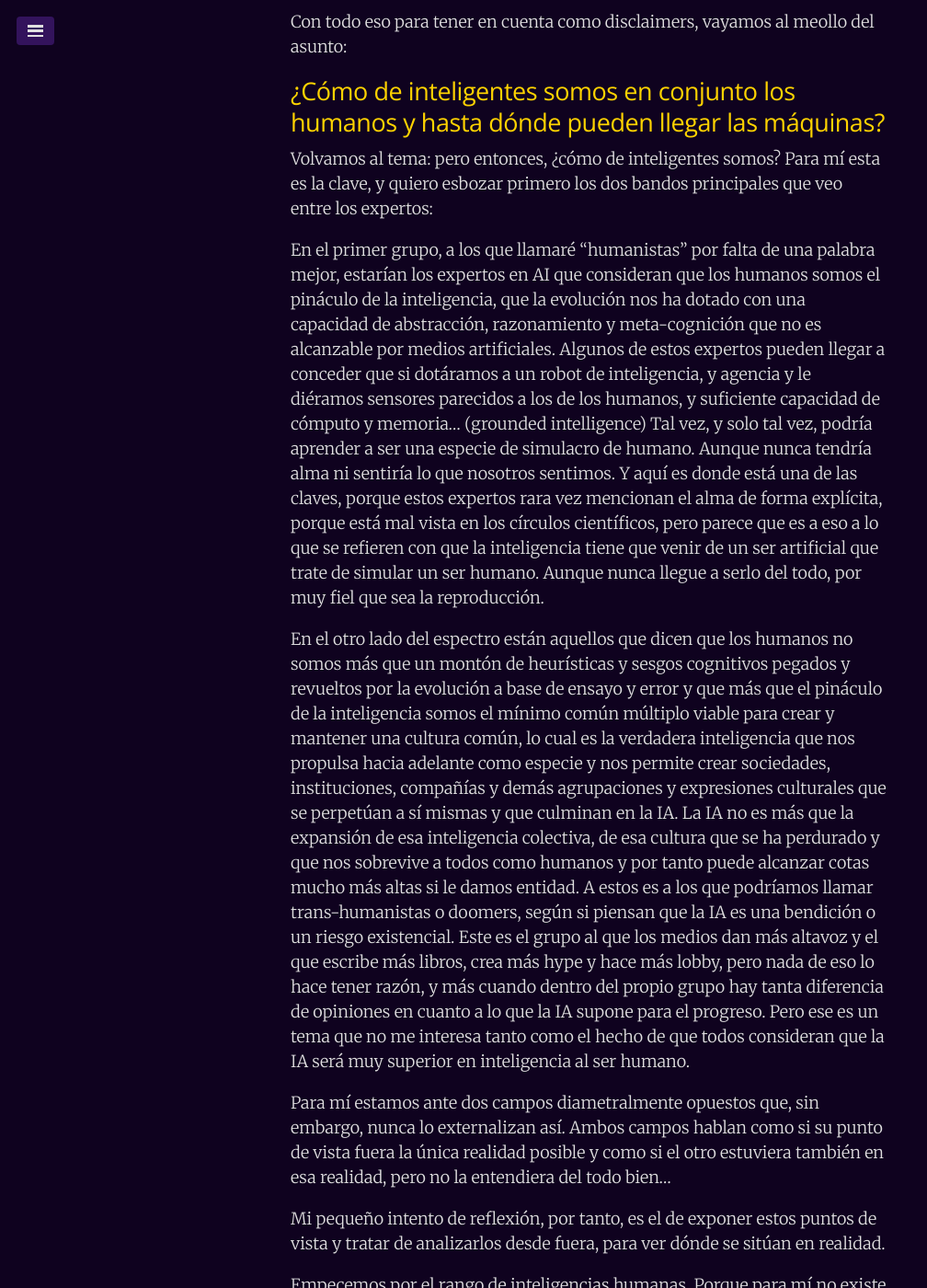
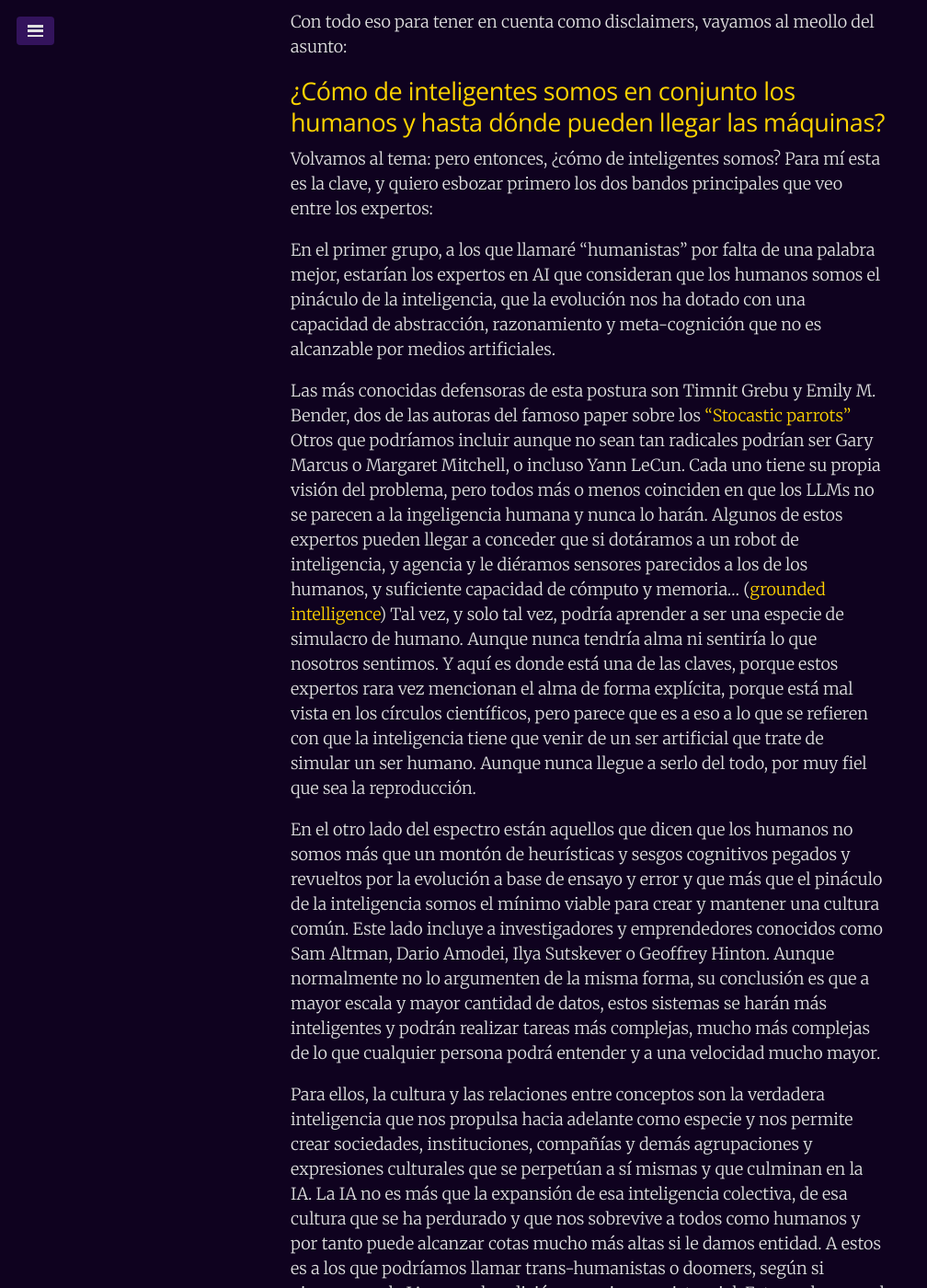
Before and after one commit to juanmirod/juanmirod.github.io, a Jekyll site: the page built from _posts/2024-10-02-sobre-inteligencia.md, in a window 1280 px wide and 1400 px high, scrolled down 1026 px. Shown: the whole window at 92% size, without its empty margins (0-1008 px from the left). Built offline with Jekyll 4.4.1, drawn with Linux system fonts in a browser that asks for light colours; some of the changed text lies outside the part shown.

Commit message:
add references and sort the content a bit

```diff
--- a/_posts/2024-10-02-sobre-inteligencia.md
+++ b/_posts/2024-10-02-sobre-inteligencia.md
@@ -19,9 +19,13 @@
 
 Volvamos al tema: pero entonces, ¿cómo de inteligentes somos? Para mí esta es la clave, y quiero esbozar primero los dos bandos principales que veo entre los expertos:
 
-En el primer grupo, a los que llamaré "humanistas" por falta de una palabra mejor, estarían los expertos en AI que consideran que los humanos somos el pináculo de la inteligencia, que la evolución nos ha dotado con una capacidad de abstracción, razonamiento y meta-cognición que no es alcanzable por medios artificiales. Algunos de estos expertos pueden llegar a conceder que si dotáramos a un robot de inteligencia, y agencia y le diéramos sensores parecidos a los de los humanos, y suficiente capacidad de cómputo y memoria... (grounded intelligence) Tal vez, y solo tal vez, podría aprender a ser una especie de simulacro de humano. Aunque nunca tendría alma ni sentiría lo que nosotros sentimos. Y aquí es donde está una de las claves, porque estos expertos rara vez mencionan el alma de forma explícita, porque está mal vista en los círculos científicos, pero parece que es a eso a lo que se refieren con que la inteligencia tiene que venir de un ser artificial que trate de simular un ser humano. Aunque nunca llegue a serlo del todo, por muy fiel que sea la reproducción.
+En el primer grupo, a los que llamaré "humanistas" por falta de una palabra mejor, estarían los expertos en AI que consideran que los humanos somos el pináculo de la inteligencia, que la evolución nos ha dotado con una capacidad de abstracción, razonamiento y meta-cognición que no es alcanzable por medios artificiales.
 
-En el otro lado del espectro están aquellos que dicen que los humanos no somos más que un montón de heurísticas y sesgos cognitivos pegados y revueltos por la evolución a base de ensayo y error y que más que el pináculo de la inteligencia somos el mínimo común múltiplo viable para crear y mantener una cultura común, lo cual es la verdadera inteligencia que nos propulsa hacia adelante como especie y nos permite crear sociedades, instituciones, compañías y demás agrupaciones y expresiones culturales que se perpetúan a sí mismas y que culminan en la IA. La IA no es más que la expansión de esa inteligencia colectiva, de esa cultura que se ha perdurado y que nos sobrevive a todos como humanos y por tanto puede alcanzar cotas mucho más altas si le damos entidad. A estos es a los que podríamos llamar trans-humanistas o doomers, según si piensan que la IA es una bendición o un riesgo existencial. Este es el grupo al que los medios dan más altavoz y el que escribe más libros, crea más hype y hace más lobby, pero nada de eso lo hace tener razón, y más cuando dentro del propio grupo hay tanta diferencia de opiniones en cuanto a lo que la IA supone para el progreso. Pero ese es un tema que no me interesa tanto como el hecho de que todos consideran que la IA será muy superior en inteligencia al ser humano.
+Las más conocidas defensoras de esta postura son Timnit Grebu y Emily M. Bender, dos de las autoras del famoso paper sobre los ["Stocastic parrots"][1] Otros que podríamos incluir aunque no sean tan radicales podrían ser Gary Marcus o Margaret Mitchell, o incluso Yann LeCun. Cada uno tiene su propia visión del problema, pero todos más o menos coinciden en que los LLMs no se parecen a la ingeligencia humana y nunca lo harán. Algunos de estos expertos pueden llegar a conceder que si dotáramos a un robot de inteligencia, y agencia y le diéramos sensores parecidos a los de los humanos, y suficiente capacidad de cómputo y memoria... ([grounded intelligence][2]) Tal vez, y solo tal vez, podría aprender a ser una especie de simulacro de humano. Aunque nunca tendría alma ni sentiría lo que nosotros sentimos. Y aquí es donde está una de las claves, porque estos expertos rara vez mencionan el alma de forma explícita, porque está mal vista en los círculos científicos, pero parece que es a eso a lo que se refieren con que la inteligencia tiene que venir de un ser artificial que trate de simular un ser humano. Aunque nunca llegue a serlo del todo, por muy fiel que sea la reproducción.
+
+En el otro lado del espectro están aquellos que dicen que los humanos no somos más que un montón de heurísticas y sesgos cognitivos pegados y revueltos por la evolución a base de ensayo y error y que más que el pináculo de la inteligencia somos el mínimo viable para crear y mantener una cultura común. Este lado incluye a investigadores y emprendedores conocidos como Sam Altman, Dario Amodei, Ilya Sutskever o Geoffrey Hinton. Aunque normalmente no lo argumenten de la misma forma, su conclusión es que a mayor escala y mayor cantidad de datos, estos sistemas se harán más inteligentes y podrán realizar tareas más complejas, mucho más complejas de lo que cualquier persona podrá entender y a una velocidad mucho mayor.
+
+Para ellos, la cultura y las relaciones entre conceptos son la verdadera inteligencia que nos propulsa hacia adelante como especie y nos permite crear sociedades, instituciones, compañías y demás agrupaciones y expresiones culturales que se perpetúan a sí mismas y que culminan en la IA. La IA no es más que la expansión de esa inteligencia colectiva, de esa cultura que se ha perdurado y que nos sobrevive a todos como humanos y por tanto puede alcanzar cotas mucho más altas si le damos entidad. A estos es a los que podríamos llamar trans-humanistas o doomers, según si piensan que la IA es una bendición o un riesgo existencial. Este es el grupo al que los medios dan más altavoz y el que escribe más libros, crea más hype y hace más lobby, pero nada de eso lo hace tener razón, y más cuando dentro del propio grupo hay tanta diferencia de opiniones en cuanto a lo que la IA supone para el progreso. Pero ese es un tema que no me interesa tanto como el hecho de que todos consideran que la IA será muy superior en inteligencia al ser humano.
 
 Para mí estamos ante dos campos diametralmente opuestos que, sin embargo, nunca lo externalizan así. Ambos campos hablan como si su punto de vista fuera la única realidad posible y como si el otro estuviera también en esa realidad, pero no la entendiera del todo bien...
 
@@ -34,13 +38,15 @@
 Además, como decía en el disclaimer del principio, uno puede ser un genio en matemáticas y a la vez ser disléxico, o sordo. Puedes tener oído perfecto pero nunca aprender a tocar un instrumento. Puedes ser muy bueno con los problemas lógicos y malo con los espaciales, etc., etc. La inteligencia tiene un millar de componentes diferentes que aún estamos aprendiendo a distinguir y que influyen, junto con la suerte y el entorno, en si una persona acaba siendo un premio Nobel o otro currito más.
 
 ![Terence Tao has an IQ of 224](/public/img/terence_tao_iq.png)
-Imagen que muestra dónde cae el [IQ de Terence Tao dentro de la gráfica de IQ][1]
+Imagen que muestra dónde cae el [IQ de Terence Tao dentro de la gráfica de IQ][3]
 
-Pero ¿entonces qué? ¿Somos "el tope" de la inteligencia? Visto toda esta variación no parece que sea así. Parece más bien que hay mucha variación y muchas inteligencias y que unas serán mejores para ciertas tareas que otras. Entonces... ¿tienen razón los doomers? ¿la IA nos va a pasar de largo? Bueno, sigamos mirando un poco más antes de hablar de IA.
+Pero ¿entonces qué? ¿Somos "el tope" de la inteligencia? Visto toda esta variación no parece que sea así. Parece más bien que hay muchas inteligencias y que unas serán mejores para ciertas tareas que otras.
 
-Los animales no encajan en nuestros tests de IQ, pero sí demuestran inteligencia de muchas formas [cada vez mejor documentadas][2]. Hay registros de cuervos resolviendo rompecabezas, de chimpancés recordando grupos de números en un abrir y cerrar de ojos, de orcas organizando planes de caza complejos, simios usando herramientas, lenguajes y dialectos animales, y animales "bilingües" (que son capaces de entender dos dialectos de regiones diferentes cuando se les muda de una a otra)... Y eso son solo inteligencias que nosotros podemos apreciar. Cada vez está más claro que los animales no tienen el cerebro solo para llevarlo de un sitio para otro o para gestionar sus órganos internos, sino que muchos de ellos son capaces de recordar, planificar, reconocerse, orientarse o coordinarse a niveles que no comprendemos.
+<iframe width="560" height="315" src="https://www.youtube.com/embed/zsXP8qeFF6A?si=8CEMQGEaYFrtgDgK" title="YouTube video player" frameborder="0" allow="accelerometer; autoplay; clipboard-write; encrypted-media; gyroscope; picture-in-picture; web-share" referrerpolicy="strict-origin-when-cross-origin" allowfullscreen></iframe>
 
-Todo esto pinta una foto de la inteligencia mucho más rica y variada. Pero entonces, ¿qué puede hacer la IA? ¿Dónde cae en todo este espectro? ¿Hasta dónde llegará?
+Los animales no encajan en nuestros tests de IQ, pero sí demuestran inteligencia de muchas formas [cada vez mejor documentadas][4]. Hay registros de cuervos resolviendo rompecabezas, de chimpancés recordando grupos de números en un abrir y cerrar de ojos (en el video de arriba), de orcas organizando planes de caza complejos, simios usando herramientas, lenguajes y dialectos animales, y animales "bilingües" (que son capaces de entender dos dialectos de regiones diferentes cuando se les muda de una a otra)... Y eso son solo inteligencias que nosotros podemos apreciar. Cada vez está más claro que los animales no tienen el cerebro solo para llevarlo de un sitio para otro o para gestionar sus órganos internos, sino que muchos de ellos son capaces de recordar, planificar, reconocerse, orientarse o coordinarse a niveles que no comprendemos.
+
+Todo esto pinta una foto de la inteligencia mucho más rica y variada. Pero entonces, ¿qué puede hacer la IA? ¿Dónde cae en todo este espectro? ¿Hasta dónde llegará? Una calculadora es órdenes de magnitud más rápida y fiable que el mejor ser humano haciendo aritmética o cálculo diferencial. Una base de datos es mucho más fiable, repetible y transparente que la memoria humana. Entonces... ¿tienen razón los doomers? ¿la IA nos va a pasar de largo?
 
 Ese es el siguiente problema. Voy a intentar reflejar en un par de gráficos lo que yo veo cuando los miembros de uno y otro bando hablan del tema.
 
```
Also changed, not shown: other parts of _posts/2024-10-02-sobre-inteligencia.md (+10 -6 lines).
